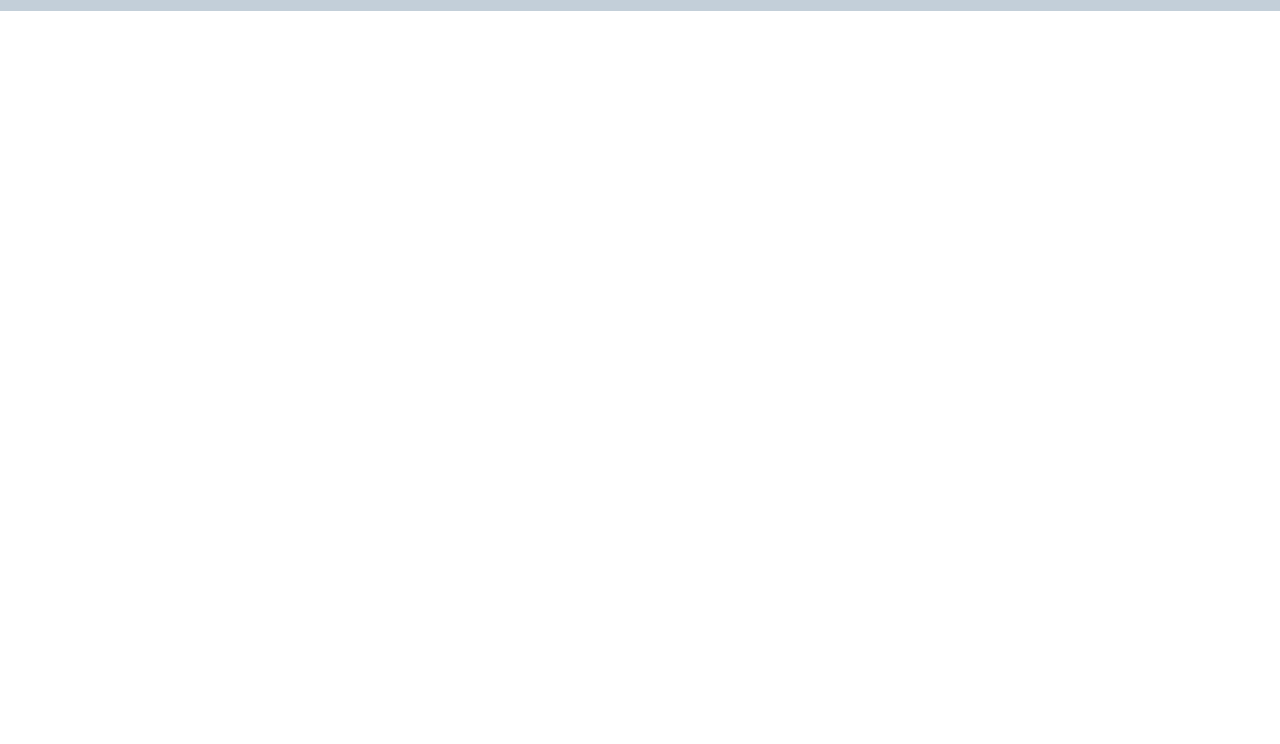
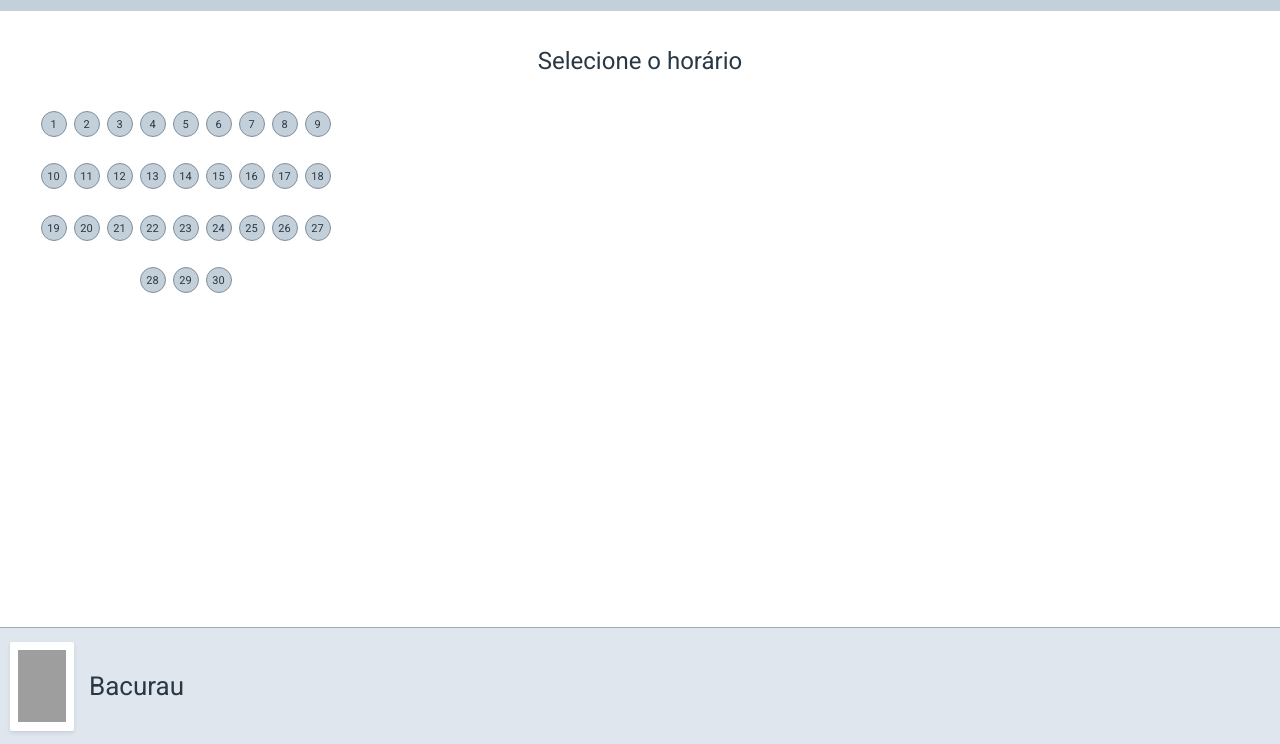
Before and after one commit to FilipeGarroteDev/CineFlex, a React app: page /assentos in a window 1280 px wide. Before the commit this address had no page. Shown: the part 56-800 px from the top of the page. Built offline with nearby package versions, Linux system fonts and the light colour scheme; grey boxes are pictures that could not be loaded.

Commit message:
v4.0 - Add Layout do Footer

```diff
--- a/src/Components/App/App.js
+++ b/src/Components/App/App.js
@@ -3,18 +3,22 @@ import "../../assets/css/reset.css"
 import "./style.css"
 import MovieListing from "../MovieListing/MovieListing"
 import MovieSessions from "../MovieSessions/MovieSessions"
+import SeatsPage from "../SeatsPage/SeatsPage"
 
 export default function App(){
   return (
     <>
+      <BrowserRouter>
         <header>
           <h1>CINEFLEX</h1>
         </header>
-      <BrowserRouter>
+        <main>
           <Routes>
             <Route path="/" element={<MovieListing />} />
             <Route path="/sessoes" element={<MovieSessions />} />
+            <Route path="/assentos" element={<SeatsPage />} />
           </Routes>
+        </main>
       </BrowserRouter>
     </>
   )
--- a/src/Components/App/style.css
+++ b/src/Components/App/style.css
@@ -12,6 +12,10 @@ body{
   color: #293845
 }
 
+main{
+  padding: 0 23px;
+}
+
 header {
   width: 100%;
   height: 67px;
--- /dev/null
+++ b/src/Components/Footer/Footer.js
@@ -0,0 +1,12 @@
+import "./style.css"
+
+export default function MovieSessions(){
+  return (
+    <footer>
+      <div className="movieIcon">
+        <img src="https://miro.medium.com/max/1400/1*AIMRcE2kVKCFlx8vVSrU9w.jpeg" alt="bacurau"/>
+      </div>
+      <h4>Bacurau</h4>
+    </footer>
+  )
+}
--- /dev/null
+++ b/src/Components/Footer/style.css
@@ -0,0 +1,30 @@
+footer{
+  width: 100%;
+  height: 117px;
+  background-color: #DFE6ED;
+  display: flex;
+  align-items: center;
+  padding: 0 10px;
+  position: fixed;
+  bottom: 0;
+  left: 0;
+  font-size: 26px;
+  border-top: 1px solid #9EADBA;
+}
+
+footer > .movieIcon{
+  width: 64px;
+  height: 89px;
+  background-color: #FFFFFF;
+  border-radius: 2px;
+  box-shadow: 0 2px 4px rgba(0, 0, 0, 0.1);
+  display: flex;
+  justify-content: center;
+  align-items: center;
+  margin-right: 15px;
+}
+
+.movieIcon > img{
+  width: 48px;
+  height: 72px;
+}
--- a/src/Components/MovieListing/style.css
+++ b/src/Components/MovieListing/style.css
@@ -10,10 +10,11 @@
 .movieContainer{
   width: 100%;
   height: 100%;
-  padding: 0 10px;
   display: flex;
   flex-wrap: wrap;
   justify-content: center;
+  row-gap: 10px;
+  column-gap: 30px;
 }
 
 .movie{
@@ -24,7 +25,6 @@
   display: flex;
   justify-content: center;
   align-items: center;
-  margin: 0 15px 10px 15px
 }
 
 .movie > img{
--- a/src/Components/MovieSessions/MovieSessions.js
+++ b/src/Components/MovieSessions/MovieSessions.js
@@ -1,4 +1,5 @@
 import "./style.css"
+import Footer from "../Footer/Footer.js"
 
 export default function MovieSessions(){
   return (<>
@@ -21,11 +22,6 @@ export default function MovieSessions(){
         </div>
       </div>
     </div>
-    <footer>
-      <div className="movieIcon">
-        <img src="https://miro.medium.com/max/1400/1*AIMRcE2kVKCFlx8vVSrU9w.jpeg" alt="bacurau"/>
-      </div>
-      <h4>Bacurau</h4>
-    </footer>
+    <Footer />
   </>)
 }
--- a/src/Components/MovieSessions/style.css
+++ b/src/Components/MovieSessions/style.css
@@ -1,16 +1,9 @@
-.subtitle {
-  width: 100%;
-  height: 100px;
-  display: flex;
-  justify-content: center;
-  align-items: center;
-  font-size: 24px;
-}
+
 
 .sessions{
   width: 100%;
   height: 100%;
-  padding: 0 23px;
+
   display: flex;
   flex-direction: column;
 }
@@ -42,34 +35,3 @@
   justify-content: center;
   align-items: center;
 }
-
-footer{
-  width: 100%;
-  height: 117px;
-  background-color: #DFE6ED;
-  display: flex;
-  align-items: center;
-  padding: 0 10px;
-  position: fixed;
-  bottom: 0;
-  left: 0;
-  font-size: 26px;
-  border-top: 1px solid #9EADBA;
-}
-
-footer > .movieIcon{
-  width: 64px;
-  height: 89px;
-  background-color: #FFFFFF;
-  border-radius: 2px;
-  box-shadow: 0 2px 4px rgba(0, 0, 0, 0.1);
-  display: flex;
-  justify-content: center;
-  align-items: center;
-  margin-right: 15px;
-}
-
-.movieIcon > img{
-  width: 48px;
-  height: 72px;
-}
--- /dev/null
+++ b/src/Components/SeatsPage/SeatsPage.js
@@ -0,0 +1,27 @@
+import "./style.css"
+import Footer from "../Footer/Footer.js"
+import React from "react"
+
+
+
+export default function MovieSessions(){
+
+  let x = [1,2,3,4,5,6,7,8,9,10,11,12,13,14,15,16,17,18,19,20,21,22,23,24,25,26,27,28,29,30]
+
+
+  return (<>
+    <div className="subtitle">
+      <h2>Selecione o horário</h2>
+    </div>
+    <div className="seats">
+      <ul className="seatMaps">
+        {x.map(value =>
+          <>
+            <div className="seat">{value}</div>
+          </>)}
+      </ul>
+
+    </div>
+    <Footer />
+  </>)
+}
--- /dev/null
+++ b/src/Components/SeatsPage/style.css
@@ -0,0 +1,36 @@
+.subtitle {
+  width: 100%;
+  height: 100px;
+  display: flex;
+  justify-content: center;
+  align-items: center;
+  font-size: 24px;
+}
+
+.seats{
+  width: 325px;
+  height: 300px;
+  display: flex;
+}
+
+.seatMaps{
+  width: 325px;
+  height: 200px;
+  display: flex;
+  flex-wrap: wrap;
+  justify-content: center;
+  align-items: center;
+}
+
+.seat{
+  width: 26px;
+  height: 26px;
+  border-radius: 50px;
+  display: flex;
+  justify-content: center;
+  align-items: center;
+  background-color: #C3CFD9;
+  border: 1px solid #808F9D;
+  font-size: 11px;
+  margin: 0 3.5px 26px 3.5px;
+}
```
Lines whose indentation alone changed are shown as unchanged.
